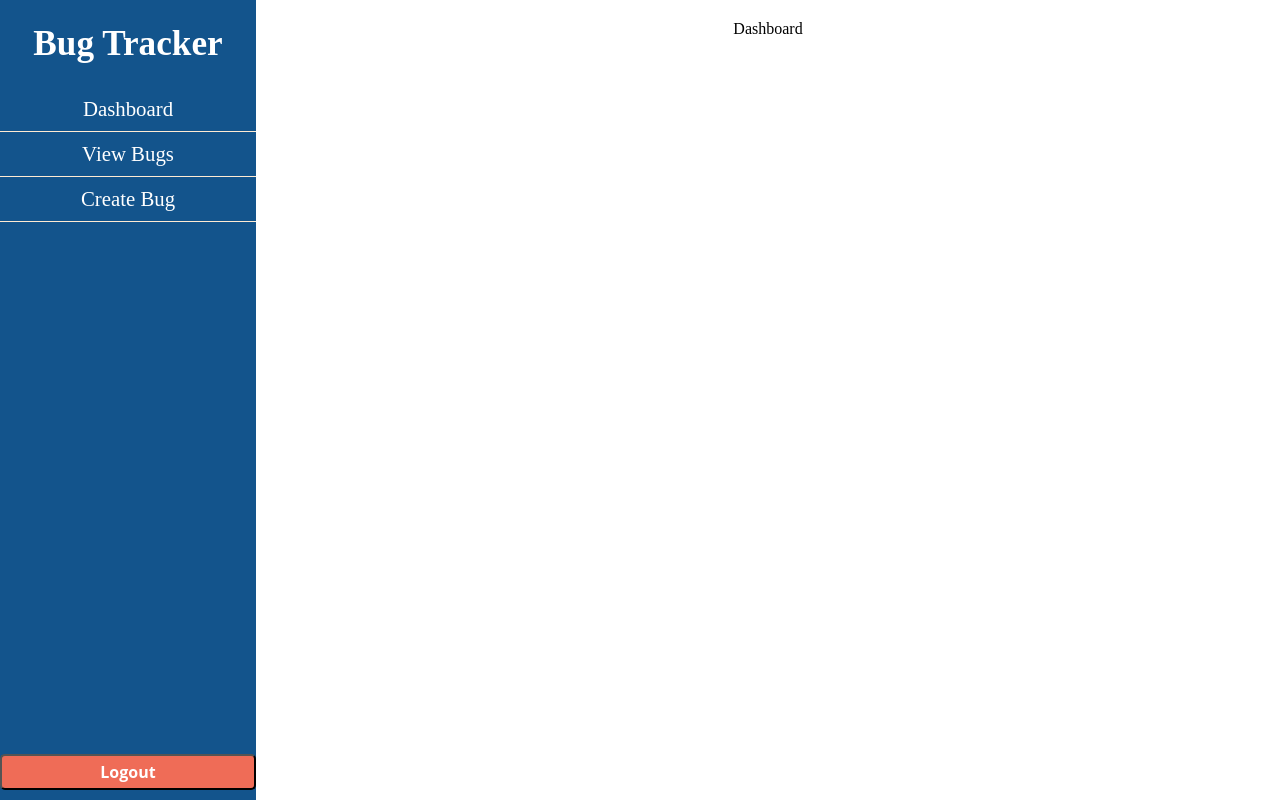
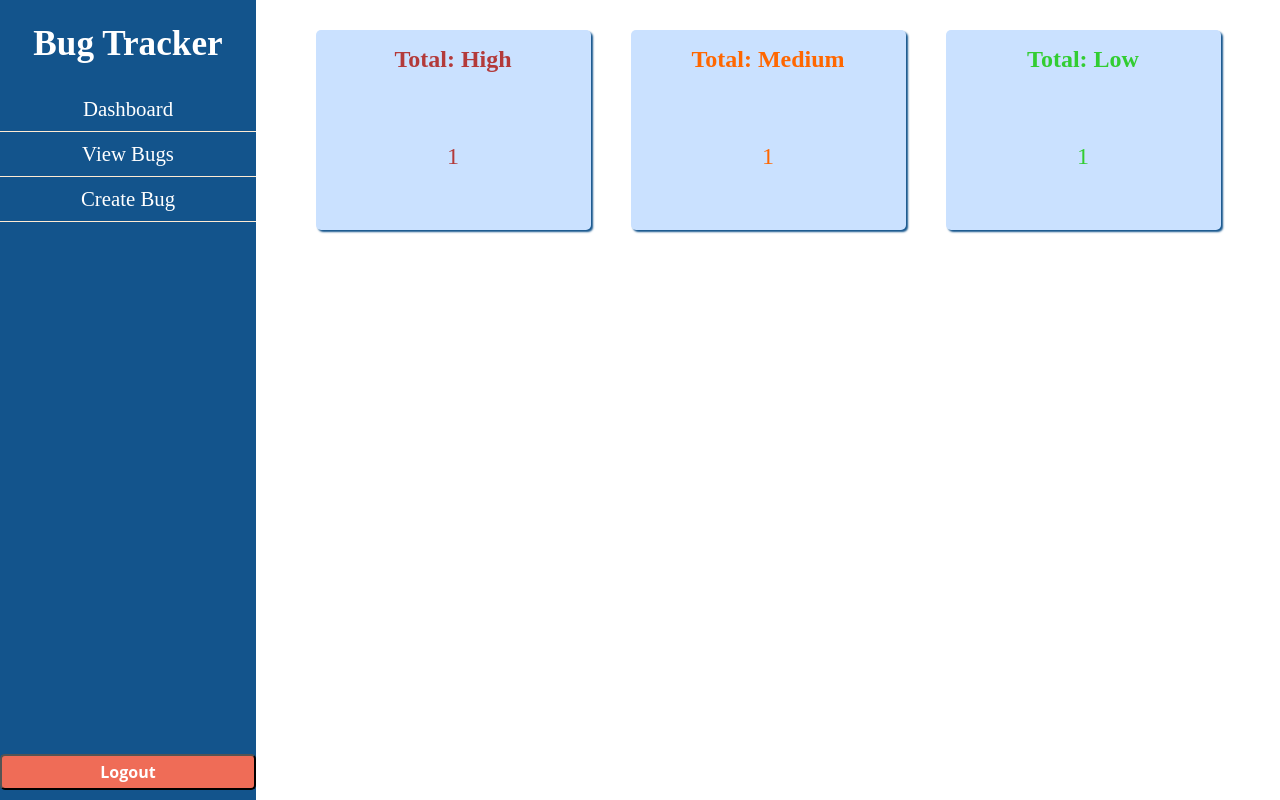
Before and after one commit to gbullardpurpl/react-bug-tracker, a React (Create React App) app: page / in a window 1280 px wide. Both pictures are taken after typing "Sample", "Sample123" into the empty fields and a click on the button "Login". Built offline with nearby package versions, Linux system fonts and the light colour scheme.

Commit message:
P7: Dahshboard View and some linkage to bug view. See fix in README.

```diff
--- a/src/App.js
+++ b/src/App.js
@@ -17,7 +17,7 @@ const App = () => {
         <>
             <SideBar />
             <Routes>
-              <Route path="/" element={<ViewDashboardPage />} />
+              <Route path="/" exact element={<ViewDashboardPage />} />
               <Route path="/viewbugs" element={<ViewBugsPage />} />
               <Route path="/createbug" element={<ViewCreateEditBugPage title="Create Bug" />} />
             </Routes>
--- a/src/Controllers/bugController.js
+++ b/src/Controllers/bugController.js
@@ -9,19 +9,30 @@ export function retrieveBugs() {
         details: "Crashes after 3 seconds",
         steps: "Open app and it crashes",
         version: "v0.0.1",
-        assigned: "Dan Yell",
-        creator: "John Doe",
+        assigned: "Gerald Bullard Jr",
+        creator: "Dan Yell",
         priority: 1,
         time: "13:03:02",
     }));
     data.push(new BugModel({
         _id: 321655,
+        bugname: "Loads but freezes",
+        details: "Freezes after loading",
+        steps: "Open app and it will freeze",
+        version: "v0.0.1",
+        assigned: "Gerald Bullard Jr",
+        creator: "John Doe",
+        priority: 2,
+        time: "16:24:39",
+    }));
+    data.push(new BugModel({
+        _id: 321656,
         bugname: "Won't load",
         details: "Crashes after 2 seconds",
         steps: "Open app and it will crash",
         version: "v0.0.1",
-        assigned: "Jane Dough",
-        creator: "John Doe",
+        assigned: "Gerald Bullard Jr",
+        creator: "Jane Dough",
         priority: 3,
         time: "16:24:39",
     }));
--- a/src/Controllers/priorityController.js
+++ b/src/Controllers/priorityController.js
@@ -1,10 +1,10 @@
 const colors = ["#b33a3a", "#ff6700", "#32cd32"];
 
 const Priority = (priority) => {
-    const level = ["High", "Medium", "Low"];
+    const levels = ["High", "Medium", "Low"];
     return {
-        level: (level[priority - 1]),
-        color: colors[priority-1]
+        level: (levels[priority-1]),
+        color: colors[priority-1],
     }
 };
 
--- /dev/null
+++ b/src/Views/Components/Dashboard/dashboard.css
@@ -0,0 +1,30 @@
+.dashboard-panel {
+    border-radius: 5px;
+    background-color: var(--card-color);
+    min-width: 275px;
+    height: 200px;
+    margin: 10px;
+    display: flex;
+    flex-wrap: wrap;
+    align-content: center;
+    justify-content: center;
+    text-align: center;
+    box-shadow: 2px 2px 2px var(--prim-color);
+    transition: all 0.3s;
+    transform: scale(1);
+}
+
+.dashboard-panel:hover {
+    transition: all 0.3s;
+    transform: scale(1.05);
+}
+
+.dashboard-panel h2 {
+    width: 100%;
+    margin-top: 5px;
+}
+
+.dashboard-panel p {
+    font-size: 1.5rem;
+    margin: 50px
+}
--- /dev/null
+++ b/src/Views/Components/Dashboard/dashboard.jsx
@@ -0,0 +1,17 @@
+import React from 'react';
+import Priority from '../../../Controllers/priorityController'
+
+import './dashboard.css';
+
+const ViewDashboard = (props) => {
+    const {level, color} = Priority(props.priority);
+
+    return (
+        <div className="dashboard-panel" onClick={props.clicked} style={{color: color}}>
+            <h2>Total: {level}</h2>
+            <p>{props.count}</p>
+        </div>
+    );
+}
+
+export default ViewDashboard;
--- a/src/Views/Pages/viewDashboard.jsx
+++ b/src/Views/Pages/viewDashboard.jsx
@@ -1,9 +1,41 @@
-import React from 'react';
+import React, { useEffect } from 'react';
+import { useDispatch, useSelector } from 'react-redux';
+import { useNavigate } from 'react-router-dom';
+import { getBugs } from '../../Controllers/Redux/bugSlice';
+import ViewDashboard from '../Components/Dashboard/dashboard';
 
 const ViewDashboardPage = () => {
+    const dispatch = useDispatch();
+    const bugs = useSelector(state => state.bugs);
+    const navigate = useNavigate();
+
+    let highCount = 0
+    let midCount = 0
+    let lowCount = 0
+
+    if (bugs !== undefined) {
+        highCount = filterBugs(1);
+        midCount = filterBugs(2);
+        lowCount = filterBugs(3);
+    }
+
+    function filterBugs(priority) {
+        return bugs.filter((bug) => {return bug.priority === priority})
+    }
+
+    function redirect() {
+        navigate('/viewbugs');
+    }
+
+    useEffect(() => {
+        dispatch(getBugs());
+    }, [bugs === undefined]);
+
     return (
         <div className="page-container">
-            Dashboard
+            <ViewDashboard priority="1" count={highCount.length} clicked={redirect} />
+            <ViewDashboard priority="2" count={midCount.length} clicked={redirect} />
+            <ViewDashboard priority="3" count={lowCount.length} clicked={redirect} />
         </div>
     );
 }
```
Also changed, not shown: 1 other file (tests, documents, lock files or other folders).
